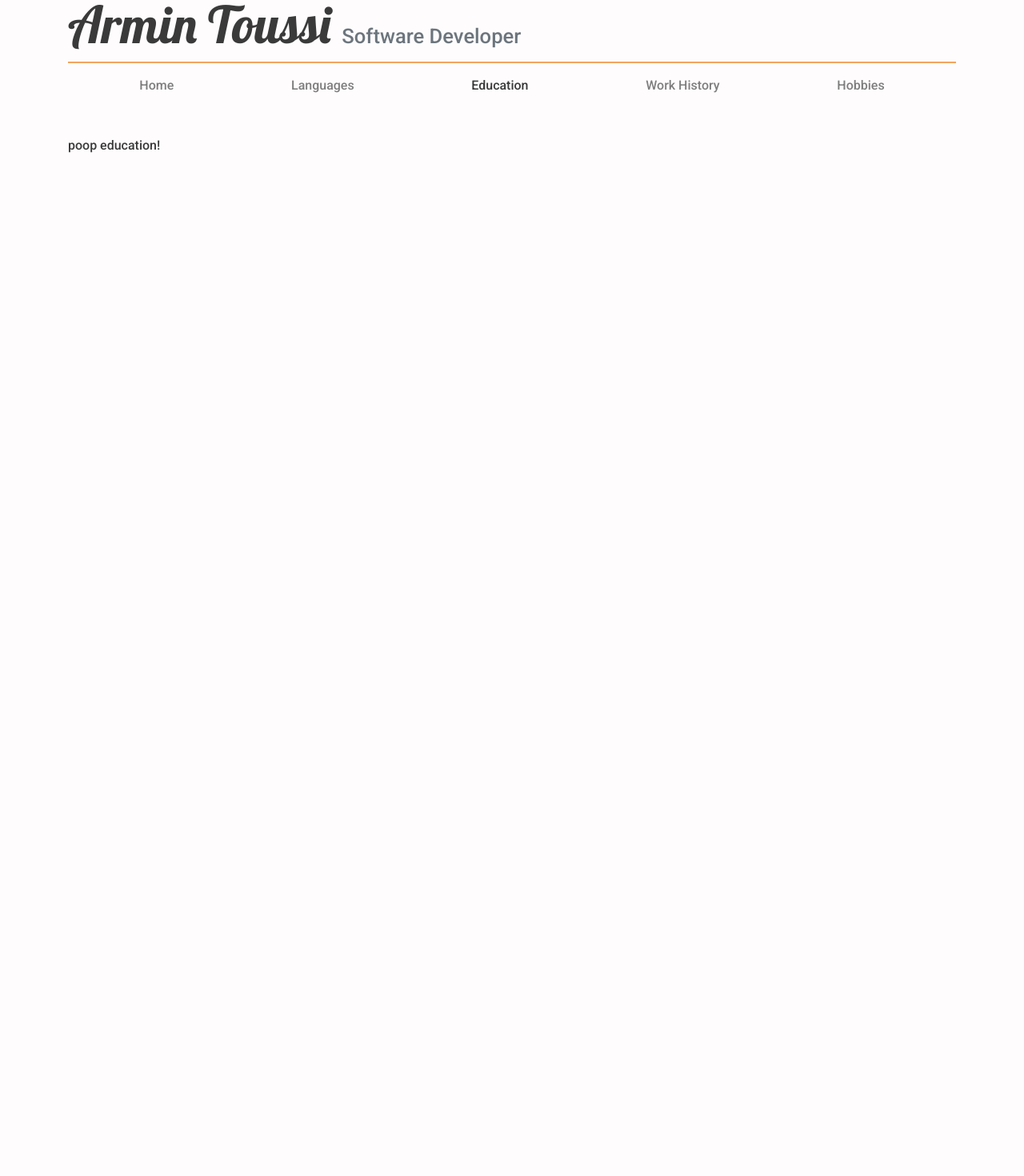
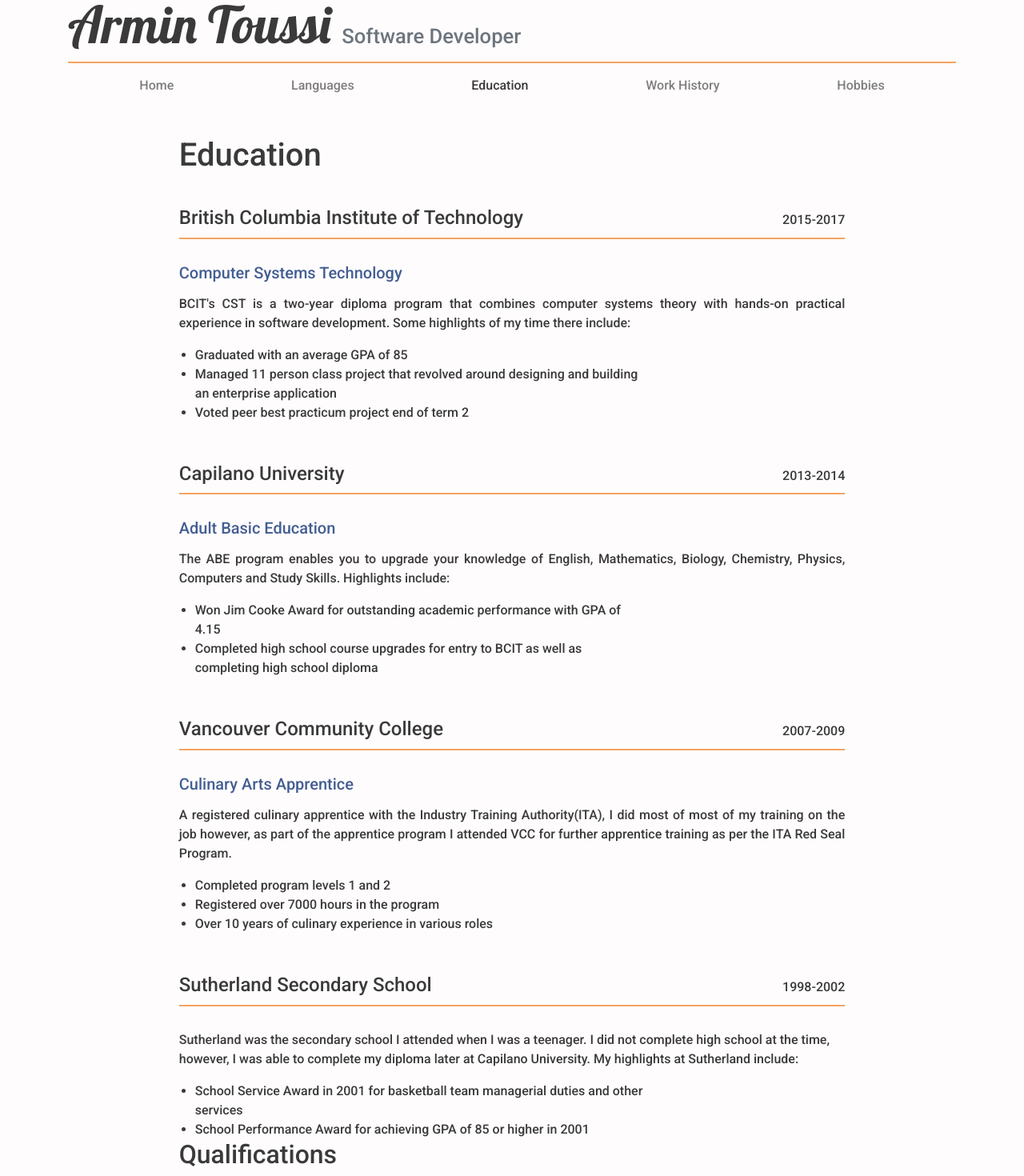
Before and after one commit to armindtoussi/resume-armin, an Angular app: page /education in a window 1280 px wide. Shown: the part 28-1498 px from the top of the page at 80% size. Before the commit the page ends 800 px from the top, so only its background shows below. Built offline with nearby package versions, Linux system fonts and the light colour scheme; a web font is replaced by a local one.

Commit message:
started and almosted finished the education page

```diff
--- a/src/app/components/education/education.component.css
+++ b/src/app/components/education/education.component.css
@@ -0,0 +1,79 @@
+.education-content>h1 {
+    margin-bottom: 40px;
+}
+
+.container {
+    padding-left: 0;
+    padding-right: 0;
+}
+.container>div {
+    padding-left: 0;
+    padding-right: 0;
+}
+
+.education-card {
+    position: relative;
+}
+.education-card>hr {
+    border: 1px solid #F4A460;
+    margin-top: 10px;
+    margin-bottom: 30px;
+}
+.edu-description {
+    text-align: justify;
+}
+.school-link {
+    color: #445E93;
+}
+.school-link:hover {
+    color: #F4A460;
+}
+.school-link:hover,
+.school-link:active,
+.school-link:visited,
+.school-link:link {
+    text-decoration: none;
+}
+
+.education-card-spacing {
+    margin-top: 50px;
+}
+
+
+@media screen and (min-width: 320px) {
+
+    .education-card>h4 {
+        margin-bottom: 0;
+    }
+    .education-card>ul {
+        padding-left: 20px;
+    }
+    .edu-description {
+        margin-top: 15px;
+    }
+}
+
+
+@media screen and (min-width: 768px) {
+
+    .edu-date {
+        position: absolute;
+
+        top: 5px;
+        right: 15px;
+    }
+    .education-card>ul {
+        width: 70%;
+        margin: 0 auto;
+    }
+}
+
+@media screen and (min-width: 992px) {
+    .education-content {
+        width: 75%;
+        margin: auto;
+    }
+    .education-card>ul {
+        margin: 0;
+    }
+}
--- a/src/app/components/education/education.component.html
+++ b/src/app/components/education/education.component.html
@@ -1 +1,71 @@
-poop education!
+<main class="education-content">
+    <h1>Education</h1>
+    <div class="container">
+        <div class="row">
+            <div class="col-lg-12 education-card">
+                <h4>British Columbia Institute of Technology</h4>
+                <p class="edu-date">2015-2017</p>
+                <hr>
+                <h5><a href="https://www.bcit.ca/study/programs/5500dipma" class="school-link">Computer Systems Technology</a></h5>
+                <p class="edu-description">BCIT's CST is a two-year diploma program that combines computer
+                   systems theory with hands-on practical experience in software development.
+                   Some highlights of my time there include:
+                </p>
+                <ul>
+                    <li>Graduated with an average GPA of 85</li>
+                    <li>Managed 11 person class project that revolved around designing and building an enterprise application</li>
+                    <li>Voted peer best practicum project end of term 2</li>
+                </ul>
+            </div>
+        </div>
+        <div class="row education-card-spacing">
+            <div class="col-lg-12 education-card">
+                <h4>Capilano University</h4>
+                <p class="edu-date">2013-2014</p>
+                <hr>
+                <h5><a href="https://www.capilanou.ca/abe/" class="school-link">Adult Basic Education</a></h5>
+                <p class="edu-description">The ABE program enables you to upgrade your knowledge of English,
+                   Mathematics, Biology, Chemistry, Physics, Computers and Study Skills. Highlights include:
+                </p>
+                <ul>
+                    <li>Won Jim Cooke Award for outstanding academic performance with GPA of 4.15</li>
+                    <li>Completed high school course upgrades for entry to BCIT as well as completing high school diploma</li>
+                </ul>
+            </div>
+        </div>
+        <div class="row education-card-spacing">
+            <div class="col-lg-12 education-card">
+                <h4>Vancouver Community College</h4>
+                <p class="edu-date">2007-2009</p>
+                <hr>
+                <h5><a href="http://www.vcc.ca/programscourses/program-areas/culinary-and-baking/culinary-arts-cook-apprentice/"
+                    class="school-link">Culinary Arts Apprentice</a></h5>
+                <p class="edu-description">A registered culinary apprentice with the Industry Training Authority(ITA), I did most of most
+                    of my training on the job however, as part of the apprentice program I attended VCC for further apprentice training as
+                    per the ITA Red Seal Program.
+                </p>
+                <ul>
+                    <li>Completed program levels 1 and 2</li>
+                    <li>Registered over 7000 hours in the program</li>
+                    <li>Over 10 years of culinary experience in various roles</li>
+                </ul>
+            </div>
+        </div>
+        <div class="row education-card-spacing">
+            <div class="col-lg-12 education-card">
+                <h4>Sutherland Secondary School</h4>
+                <p class="edu-date">1998-2002</p>
+                <hr>
+                <p>Sutherland was the secondary school I attended when I was a teenager. I did not complete high school
+                   at the time, however, I was able to complete my diploma later at Capilano University. My highlights
+                   at Sutherland include:
+                </p>
+                <ul>
+                    <li>School Service Award in 2001 for basketball team managerial duties and other services</li>
+                    <li>School Performance Award for achieving GPA of 85 or higher in 2001</li>
+                </ul>
+            </div>
+        </div>
+        <h2>Qualifications</h2>
+    </div>
+</main>
```
Also changed, not shown: src/app/components/about/about.component.html (+0 -33 lines).
